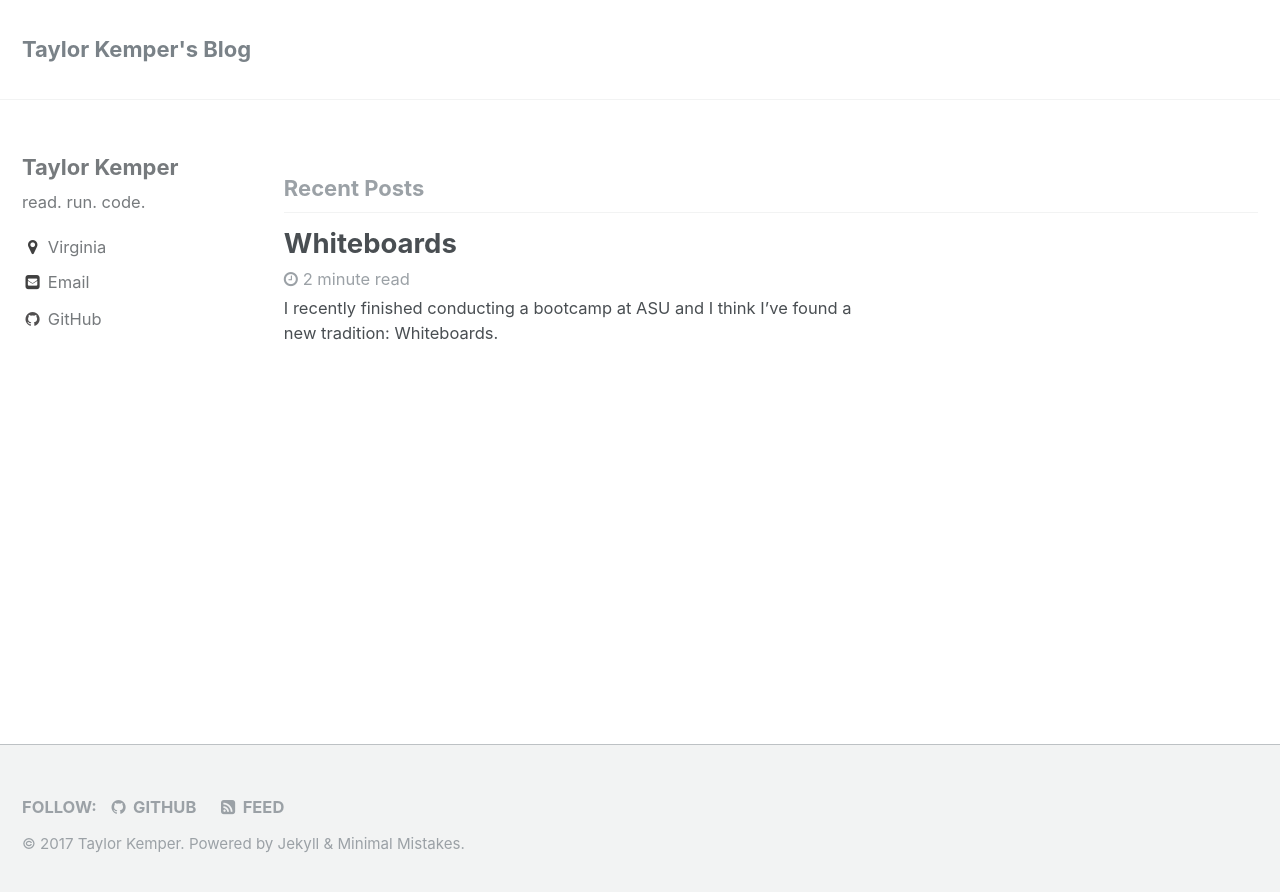
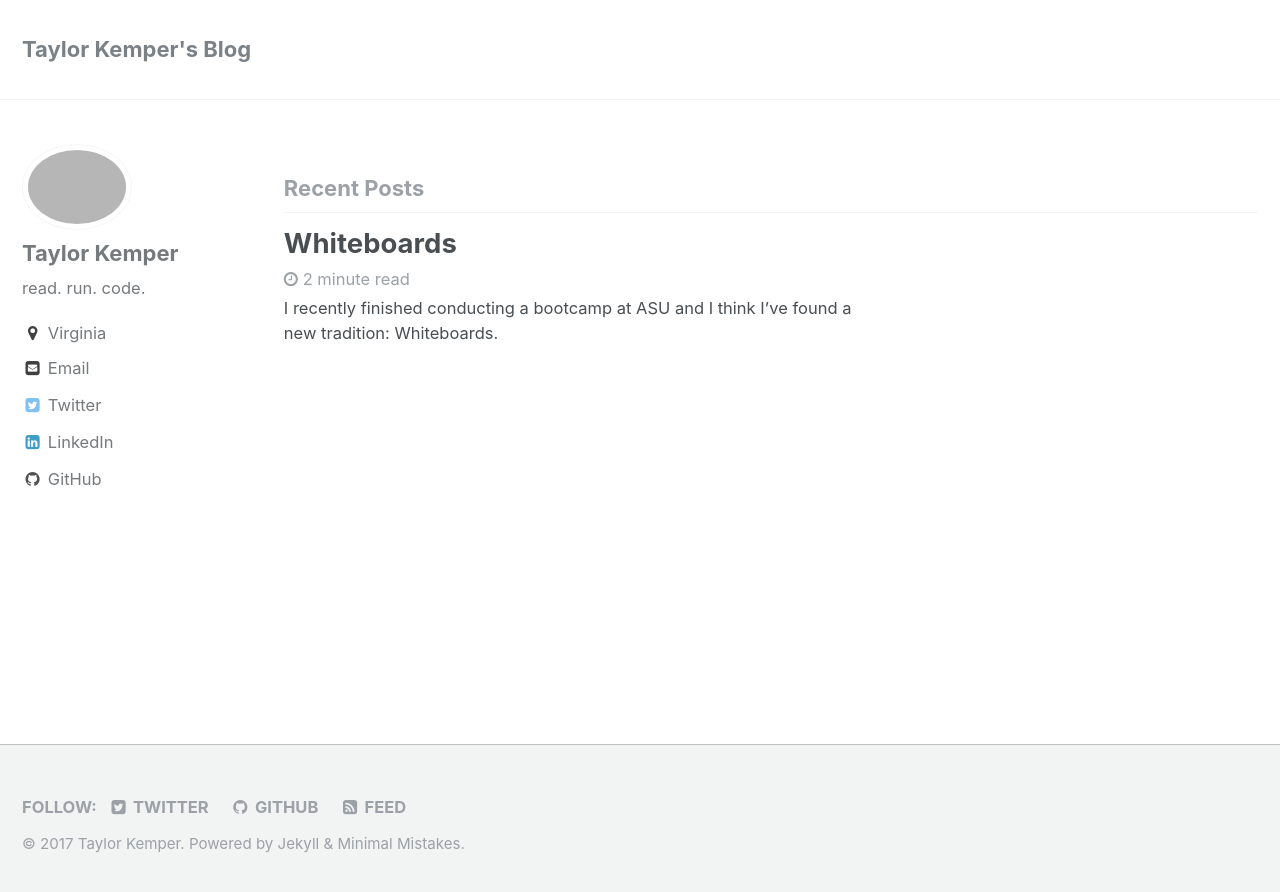
Before and after one commit to tjkemper/blog, a Jekyll site: the page built from index.html, in a window 1280 px wide. Shown: the top 892 px of the page. Built offline with Jekyll 4.4.1, drawn with Linux system fonts in a browser that asks for light colours; the list of posts is cut into pages by our own code; part of the change alters nothing that is shown.

Commit message:
add twitter, linkedin and avatar

```diff
--- a/_config.yml
+++ b/_config.yml
@@ -55,7 +55,7 @@ yandex_site_verification :
 
 # Social Sharing
 twitter:
-  username               :
+  username               : "taylorjkemper"
 facebook:
   username               :
   app_id                 :
@@ -78,7 +78,7 @@ analytics:
 # Site Author
 author:
   name             : "Taylor Kemper"
-  avatar           : # path of avatar image, e.g. "/assets/images/bio-photo.jpg"
+  avatar           : "/assets/images/grand-canyon.jpg" # path of avatar image, e.g. "/assets/images/bio-photo.jpg"
   bio              : "read. run. code."
   location         : "Virginia"
   email            : "tjkemper6@gmail.com"
@@ -94,13 +94,13 @@ author:
   keybase          :
   instagram        :
   lastfm           :
-  linkedin         :
+  linkedin         : "taylorkemper"
   pinterest        :
   soundcloud       :
   stackoverflow    : # "123456/username" (the last part of your profile url, e.g. http://stackoverflow.com/users/123456/username)
   steam            :
   tumblr           :
-  twitter          :
+  twitter          : "taylorjkemper"
   vine             :
   weibo            :
   xing             :
```
